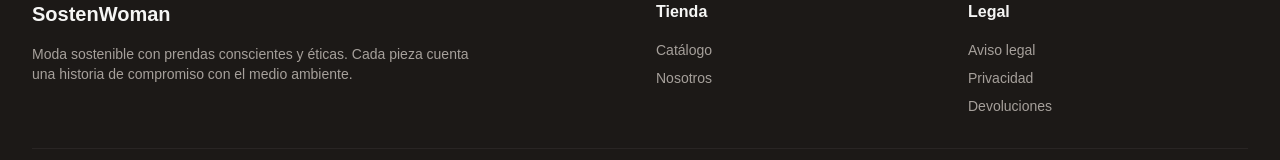
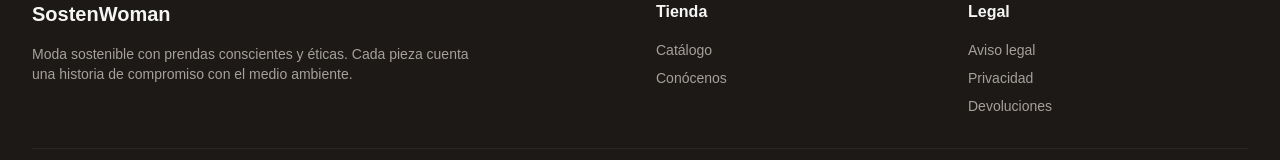
Before and after one commit to elcorreveidile/sostenwoman, a Next.js app: page / in a window 1280 px wide. Shown: the part 1191-1351 px from the top of the page. Built offline with nearby package versions, Linux system fonts and the light colour scheme.

Commit message:
fix: update footer text to Conócenos

```diff
--- a/components/Footer.tsx
+++ b/components/Footer.tsx
@@ -22,7 +22,7 @@ export function Footer() {
               </li>
               <li>
                 <Link href="/about" className="hover:text-stone-100 transition-colors">
-                  Nosotros
+                  Conócenos
                 </Link>
               </li>
             </ul>
```
